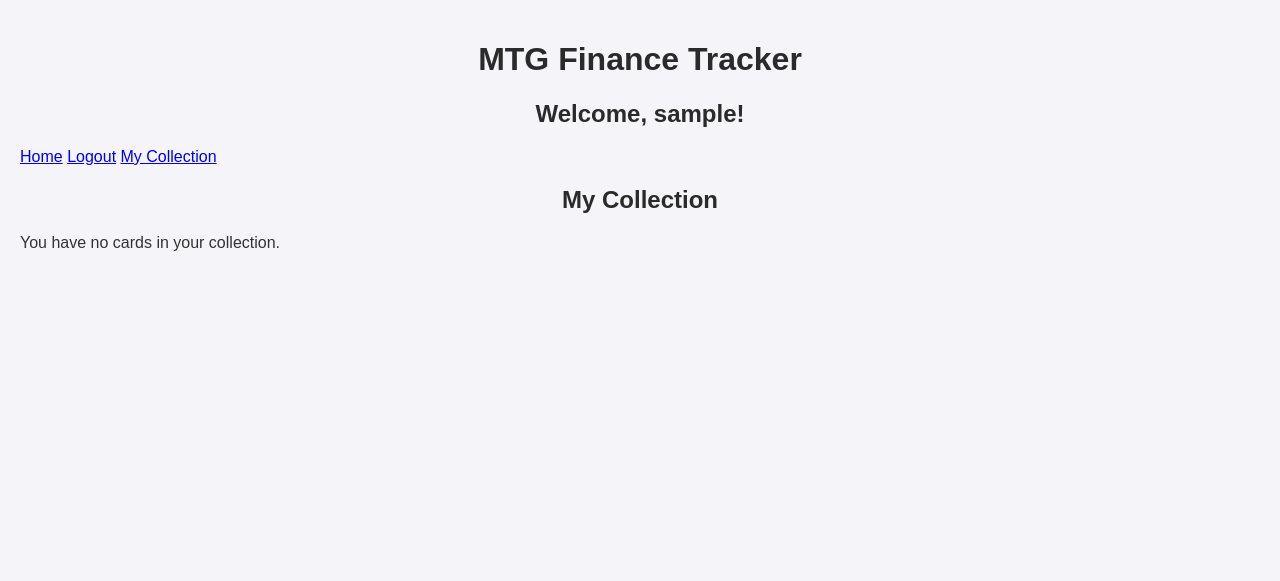
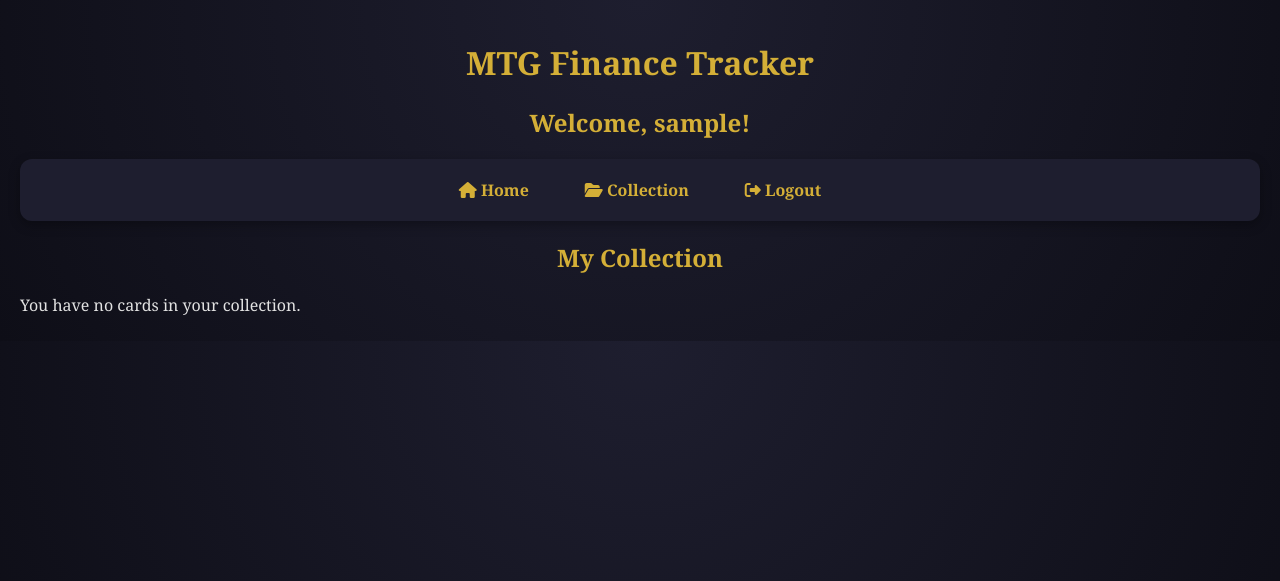
Before and after one commit to the29ster/mtgfinance, a Django app: page /my-collection/ in a window 1280 px wide. Shown: the top 581 px of the page. Run offline with Django 5.2, Linux system fonts and the light colour scheme; the visitor is signed in with stand-in values (Sample User, id 1); data that the repository does not hold is empty.

Commit message:
lots of html and css changes

```diff
--- a/mysite/mtgfinance/static/css/style.css
+++ b/mysite/mtgfinance/static/css/style.css
@@ -1,14 +1,23 @@
+:root {
+    --white-mana: #f5f0e6;
+    --blue-mana: #5c9ee5;
+    --black-mana: #3b3a3a;
+    --red-mana: #e4572e;
+    --green-mana: #3aa655;
+    --gold: #d4af37;
+}
+
 body {
-    font-family: Arial, sans-serif;
-    background-color: #f4f4f9;
-    color: #333;
+    font-family: 'Georgia', serif;
+    background: radial-gradient(circle at top, #1e1e2f, #0e0e17);
+    color: #e2e2e2;
     margin: 0;
     padding: 20px;
 }
 
 h1 {
     text-align: center;
-    color: #2a2a2a;
+    color: var(--gold);
 }
 
 form {
@@ -71,7 +87,7 @@ li {
 
 h2 {
     text-align: center;
-    color: #2a2a2a;
+    color: var(--gold);
 }
 
 p {
@@ -133,3 +149,72 @@ p {
         transform: translateY(0);
     }
 }
+
+/* Navigation Bar */
+nav {
+    display: flex;
+    justify-content: center;
+    gap: 2rem;
+    margin-top: 1rem;
+    flex-wrap: wrap;
+    padding: 0.75rem;
+    background-color: #1e1e2f;
+    border-radius: 12px;
+    box-shadow: 0 4px 12px rgba(0, 0, 0, 0.3);
+}
+
+nav a {
+    color: var(--gold);
+    text-decoration: none;
+    font-weight: 700;
+    font-size: 1rem;
+    transition: all 0.3s ease;
+    padding: 0.5rem 0.75rem;
+    border-radius: 8px;
+}
+
+nav a:hover {
+    background-color: var(--blue-mana);
+    color: #fff;
+}
+
+.card-buttons {
+    display: flex;
+    justify-content: center;
+    gap: 10px;
+    margin-top: 10px;
+    flex-wrap: wrap;
+}
+
+.card-buttons form {
+    margin: 0;
+}
+
+.card-button {
+    width: 140px;
+    padding: 10px;
+    font-weight: bold;
+    background-color: var(--blue-mana);
+    color: white;
+    border: 2px solid var(--white-mana);
+    border-radius: 6px;
+    cursor: pointer;
+    transition: background-color 0.3s ease, transform 0.1s ease;
+    text-align: center;
+    white-space: nowrap;
+}
+
+.card-button:hover {
+    background-color: var(--red-mana);
+    transform: scale(1.05);
+}
+
+.danger-button {
+    background-color: #b71c1c;
+    border: 2px solid #ef9a9a;
+}
+
+.danger-button:hover {
+    background-color: #d32f2f;
+    border-color: #ef5350;
+}
--- a/mysite/mtgfinance/templates/base.html
+++ b/mysite/mtgfinance/templates/base.html
@@ -7,6 +7,7 @@
     <title>{% block title %}MTG Finance{% endblock %}</title>
     <meta name="viewport" content="width=device-width, initial-scale=1.0">
 
+    <link rel="stylesheet" href="https://cdnjs.cloudflare.com/ajax/libs/font-awesome/6.4.2/css/all.min.css" />
     <link rel="stylesheet" href="{% static 'css/style.css' %}">
 </head>
 
@@ -22,14 +23,15 @@
         {% endif %}
 
         <nav>
-            <a href="{% url 'homepage' %}">Home</a>
-                {% if request.user.is_authenticated %}
-                    <a href="{% url 'logout' %}">Logout</a>
-                    <a href="{% url 'my_collection' %}">My Collection</a>
-                {% else %}
-                    <a href="{% url 'login' %}">Login</a> |
-                    <a href="{% url 'register' %}">Register</a>
-                {% endif %}
+            <a href="{% url 'homepage' %}"><i class="fas fa-home"></i> Home</a>
+
+            {% if request.user.is_authenticated %}
+                <a href="{% url 'my_collection' %}"><i class="fas fa-folder-open"></i> Collection</a>
+                <a href="{% url 'logout' %}"><i class="fas fa-sign-out-alt"></i> Logout</a>
+            {% else %}
+                <a href="{% url 'login' %}"><i class="fas fa-sign-in-alt"></i> Login</a>
+                <a href="{% url 'register' %}"><i class="fas fa-user-plus"></i> Register</a>
+            {% endif %}
         </nav>
     </header>
 
--- a/mysite/mtgfinance/views.py
+++ b/mysite/mtgfinance/views.py
@@ -15,7 +15,7 @@ def homepage(request):
 
         if not cards_data:
             cards_data = None
-    return render(request, "index.html", {"cards": cards_data, "query": card_name})
+    return render(request, "homepage.html", {"cards": cards_data, "query": card_name})
 
 def card_price_history(request, scryfall_id):
     price_entries = CardPriceHistory.objects.filter(card_name=scryfall_id).order_by("date")
```
Also changed, not shown: other parts of mysite/mtgfinance/static/css/style.css (+14 -7 lines), mysite/mtgfinance/templates/card_price_history.html (+10 -10 lines), mysite/mtgfinance/templates/homepage.html (renamed from mysite/mtgfinance/templates/index.html, +9 -3 lines), mysite/mtgfinance/templates/my_collection.html (+46 -9 lines).
